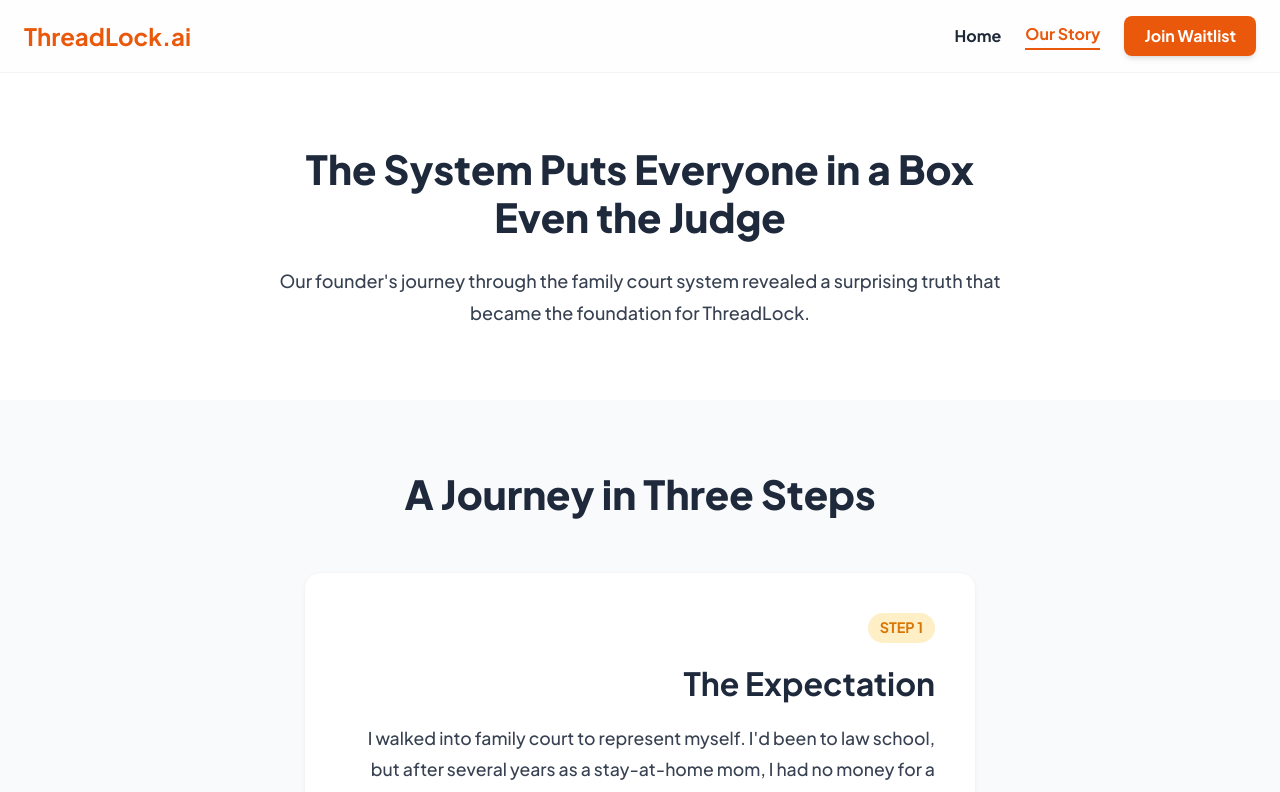
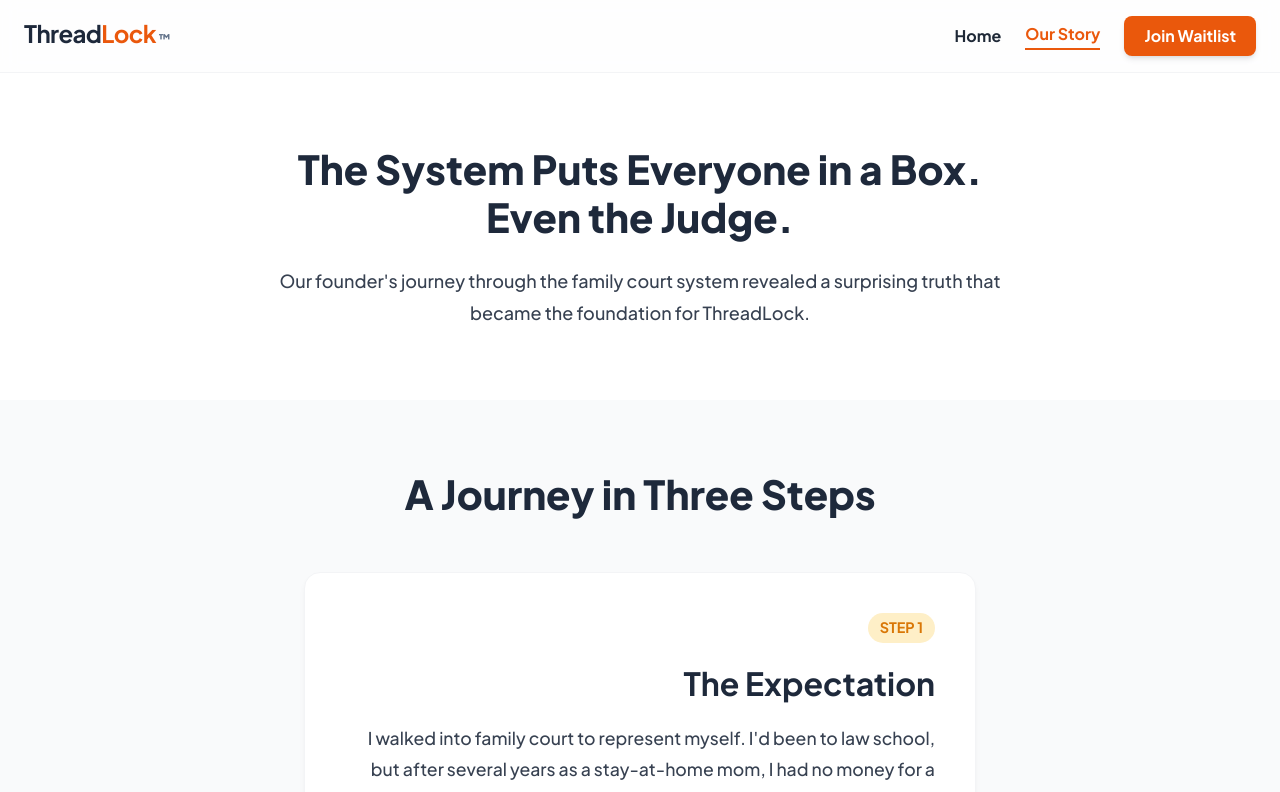
Before and after one commit to RedThreadGrp/ThreadLock, a Next.js app: page /founder-story in a window 1280 px wide. Shown: the top 792 px of the page. Built offline with nearby package versions, Linux system fonts and the light colour scheme.

Commit message:
Update founder-story.jsx

```diff
--- a/pages/founder-story.jsx
+++ b/pages/founder-story.jsx
@@ -1,5 +1,18 @@
 import React from 'react';
 
+/* ----------------- Brand ----------------- */
+function BrandWordmark({ className = "" }) {
+    return (
+        <span className={`inline-flex items-baseline font-bold text-2xl tracking-tight select-none ${className}`}>
+            <span className="text-slate-800">Thread</span>
+            <span className="text-orange-600">Lock</span>
+            <span className="ml-0.5 align-text-top text-[0.5em] font-black text-slate-500">™</span>
+        </span>
+    );
+}
+
+// The entire page is now a self-contained React component telling the founder's story,
+// with an improved, more readable layout and updated header navigation.
 export default function FounderStoryPage() {
 
   // Storing the year in a variable for easy updates.
@@ -55,10 +68,8 @@ export default function FounderStoryPage() {
             top: 0;
             z-index: 10;
         }
-        .header h1 {
-            font-size: 1.5rem;
-            font-weight: 700;
-            color: var(--orange-600);
+        .header .brand-link {
+            text-decoration: none;
         }
         .header nav {
             display: flex;
@@ -274,7 +285,7 @@ export default function FounderStoryPage() {
       <div className="page-container">
         {/* Header */}
         <header className="header">
-          <h1 className="header-title">ThreadLock.ai</h1>
+            <a href="/" className="brand-link"><BrandWordmark /></a>
           <nav>
             <a href="https://www.threadlock.ai">Home</a>
             <a href="/founder-story" className="active">Our Story</a>
@@ -287,9 +298,9 @@ export default function FounderStoryPage() {
           <section className="hero">
             <div className="max-w-4xl mx-auto">
                 <h2>
-                    The System Puts Everyone in a Box
+                    The System Puts Everyone in a Box.
                     <br/>
-                    Even the Judge
+                    Even the Judge.
                 </h2>
                 <p>
                     Our founder's journey through the family court system revealed a surprising truth that became the foundation for ThreadLock.
```
